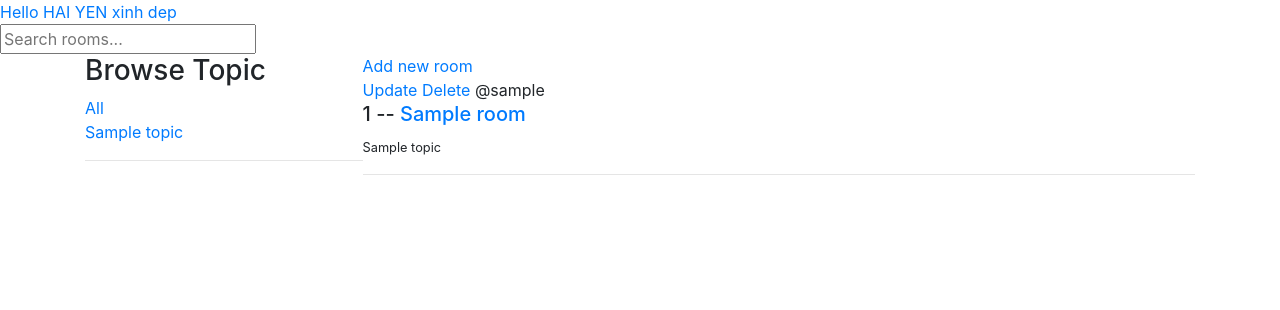
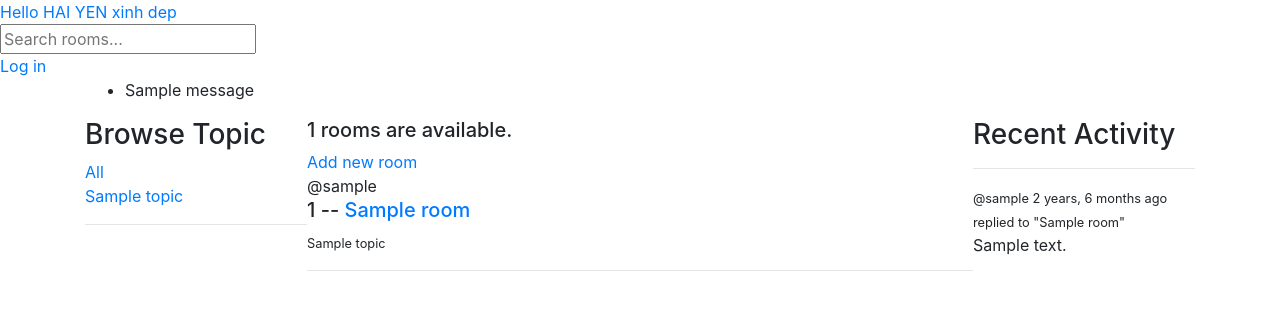
Before and after one commit to HaiYenNguyen12/pythonProject, a Django app: page / in a window 1280 px wide. Shown: the top 310 px of the page. Run offline with Django 4.2, Linux system fonts and the light colour scheme; tables that the repository leaves empty hold one stand-in row (values such as "Sample post"); one stand-in notice (Sample message) is shown.

Commit message:
Activity feed

```diff
--- a/discord/base/models.py
+++ b/discord/base/models.py
@@ -16,6 +16,7 @@
     host = models.ForeignKey(User, on_delete=models.SET_NULL, null= True)
     name = models.CharField(max_length=50)
     desc = models.TextField(blank=True, null=True)
+    participants = models.ManyToManyField(User, related_name='participants', blank=True)
     topic = models.ForeignKey(Topic, on_delete=models.SET_NULL, null=True)
     updated = models.DateTimeField(auto_now=True)
     created = models.DateTimeField(auto_now_add=True)
@@ -37,5 +38,8 @@
     updated = models.DateTimeField(auto_now=True)
     created = models.DateTimeField(auto_now_add=True)
 
+    class Meta:
+        ordering = ['-updated' , '-created']
+
     def __str__(self):
-        return self.content[0:10]
+        return self.content[0:50]
--- a/discord/base/urls.py
+++ b/discord/base/urls.py
@@ -1,10 +1,17 @@
 from django.contrib import admin
 from django.urls import path
-from base.views import delete_view, home_view, create_room , room_view, delete_view, update_room
+from base.views import (delete_view, home_view,
+create_room , room_view, delete_room,
+update_room, loginPage,logoutPage,registerPage, deleteMessage)
+
 urlpatterns = [
     path('', home_view, name="home"),
-    path('<str:pk>/', room_view, name="room"),
-    path('update/<str:pk>/', update_room,name="update_room"),
-    path('create', create_room, name="create_room"),
-    path('delete/<str:pk>', delete_view, name = "delete_room"),
+    path('<int:pk>/', room_view, name="room"),
+    path('update/<int:pk>/', update_room,name="update_room"),
+    path('create/', create_room, name="create_room"),
+    path('login/', loginPage, name="login"),
+    path('register/' , registerPage, name="register"),
+    path('logout/', logoutPage, name="logout"),
+    path('delete-message/<int:pk>/', deleteMessage, name="delete-message"),
+    path('delete/<int:pk>/', delete_room, name = "delete_room"),
 ]
--- a/discord/base/views.py
+++ b/discord/base/views.py
@@ -1,32 +1,64 @@
+import imp
 from django.shortcuts import render,redirect
-from .models import Room,Topic
+from django.db.models import Q
+from django.http import HttpResponse
+from .models import Message, Room,Topic
 from .forms import RoomForm
+from django.contrib.auth import authenticate, login, logout
+from django.contrib.auth.forms import UserCreationForm
+from django.contrib.auth.decorators import login_required
+from django.contrib import messages
+from django.contrib.auth.models import User
 # Create your views here.
 
 def home_view(request, *args, **kwargs):
     q = request.GET.get("q")
     if q != None:
-        qs = Room.objects.filter(topic__name__icontains=q)
+        qs = Room.objects.filter(Q(topic__name__icontains=q)
+         | Q(name__icontains= q)
+         | Q(desc__icontains = q))
+        room_messages = Message.objects.filter(Q(room__topic__name__icontains= q))
+
     else:
         qs = Room.objects.all()
+        room_messages = Message.objects.all().order_by('-created')
     qs_topic = Topic.objects.all()
+
     if qs.exists():
         context = {
             "room_list" : qs,
-            "topics" : qs_topic
+            "topics" : qs_topic,
+            "room_count" : qs.count(),
+            "room_messages" : room_messages
         }
-        return render(request, "base/home.html", context, status = 200)
+    else:
+        return render(request, "base/home.html", context={}, status = 200)
+    return render(request, "base/home.html", context, status = 200)
 
 def room_view(request, pk, *args, **kwargs):
-    qs = Room.objects.filter(id = pk)
-    if qs.exists():
+    room = Room.objects.get(id = pk)
+    messages_room = room.message_set.all().order_by('-created')
+    participants = room.participants.all()
+    if request.method == "POST":
+        message = Message.objects.create(
+            user = request.user,
+            room = room,
+            content = request.POST.get("content")
+        )
+        room.participants.add(request.user)
+        return redirect("room", pk =  room.id)
+
+    if room != None:
         context = {
-            "room" : qs.first()
+            "room" : room,
+            "messages_room" : messages_room,
+            "participants" : participants
         }
         return render(request, "base/room.html", context, status = 200)
 
 def delete_view (request, pk, *args, **kwargs ):
     qs = Room.objects.all()
+
     qs.delete(id = pk)
     qs.save()
     context = {
@@ -34,6 +66,9 @@
     }
     return redirect("home")
 
+
+
+@login_required(login_url='/room/login/')
 def create_room (request, *args, **kwargs):
     form  = RoomForm()
     if request.method == 'POST':
@@ -49,6 +84,8 @@
     return render(request,"base/room_form.html", context)
 
 
+
+@login_required(login_url='/room/login/')
 def update_room (request, pk, *args, **kwargs ):
     qs = Room.objects.get(id = pk)
     form  = RoomForm(instance=qs)
@@ -60,17 +97,78 @@
             return redirect("home")
 
     context = {
-        "form" : form
+        "form" : form,
     }
 
     return render(request,"base/room_form.html", context)
 
 
 
-def delete_view(request, pk, *args, **kwargs):
+@login_required(login_url='/room/login/')
+def delete_room(request, pk, *args, **kwargs):
     obj = Room.objects.get(id=pk)
     if request.method == "POST":
         obj.delete()
         return redirect("home")
 
-    return render(request,"base/delete.html", context={"room" : obj})
+    return render(request,"base/delete.html", context={"room": obj})
+
+def loginPage(request, *args, **kwargs):
+    page = 'login'
+    if request.user.is_authenticated:
+        return redirect("home")
+
+    if request.method == "POST":
+        username = request.POST.get("username")
+        password = request.POST.get("password")
+        try:
+            user = User.objects.get(username=username)
+        except:
+            messages.error(request, 'The user does not exists')
+        user = authenticate(request, username=username, password=password)
+        if user is not None:
+            login(request, user)
+            return redirect("home")
+        else:
+             messages.error(request, 'Invalid login')
+
+
+
+
+    return  render(request, "base/login_register.html", context={"page":page})
+
+
+
+def registerPage(request, *args, **kwargs):
+    form  = UserCreationForm()
+
+    if request.method == 'POST':
+        form = UserCreationForm(request.POST)
+        if form.is_valid():
+            user = form.save(commit=False)
+            user.username = user.username.lower()
+            user.save()
+            login(request, user)
+            return redirect("home")
+    return render(request,'base/login_register.html', {"form": form})
+
+
+
+
+def logoutPage (request, *args, **kwargs):
+    logout(request)
+    return redirect("home")
+
+@login_required(login_url='/room/login/')
+def deleteMessage(request, pk,  *args, **kwargs):
+    page = 'del_mess'
+
+    obj = Message.objects.get(id=pk)
+    if request.method == "POST":
+        obj.delete()
+        return redirect("room", pk =  obj.room.id)
+    context = {
+        "obj" : obj,
+        "page" : page
+    }
+    return render(request,"base/delete.html", context=context)
--- a/discord/discord/templates/base/base.html
+++ b/discord/discord/templates/base/base.html
@@ -14,7 +14,15 @@
   <body>
 {% include "base/navbar.html"  %}
 <div class="container">
+  {% if messages %}
+  <ul class="messages">
+    {% for message in messages %}
+      <li{% if message.tags %} class="{{ message.tags }}"{% endif %}>{{ message }}</li>
+    {% endfor %}
+  </ul>
+{% endif %}
   {%block content%}
+
   {% endblock content%}
 </div>
 
--- a/discord/discord/templates/base/home.html
+++ b/discord/discord/templates/base/home.html
@@ -4,7 +4,7 @@
 <style>
     .home-container {
         display: grid;
-        grid-template-columns: 1fr 3fr;
+        grid-template-columns: 1fr 3fr 1fr;
 
     }
 </style>
@@ -25,13 +25,17 @@
 
 
     <div>
+        <h5>{{room_count}} rooms are available.</h5>
     <a href="{%url 'create_room'%}">Add new room </a>
 
     {% for room in room_list  %}
 
         <div>
+        {% if request.user == room.host %}
         <a href="{%url 'update_room' room.id %}"> Update</a>
         <a href="{% url 'delete_room' room.id %}">Delete</a>
+        {% endif %}
+
         <span>@{{room.host.username}}</span>
         <h5>{{room.id}} -- <a href="{%url 'room' room.id %}"> {{room.name}} </a></h5>
         <small>{{room.topic.name}}</small>
@@ -40,6 +44,22 @@
     {% endfor %}
     </div>
 
+    <div>
+        <h3>Recent Activity</h3>
+        <hr>
+        {% for message in room_messages  %}
+        <div>
+            <small>@{{message.user}}   {{message.created | timesince}} ago</small>
+            <small>replied to "{{message.room}}" </small>
+            <p>{{message}} </p>
+            {% if request.user == message.user %}
+            <a href="{%url 'delete-message' message.id %}" >Delete</a>
+            {% endif %}
+        </div>
+        {% endfor %}
+    </div>
+
+
 </div>
 
 
--- a/discord/discord/templates/base/navbar.html
+++ b/discord/discord/templates/base/navbar.html
@@ -38,4 +38,13 @@
   <form method = "GET" action = "{%url 'home'%}">
     <input type="text" name="q" placeholder="Search rooms..."></input>
   </form>
+
+{% if request.user.is_authenticated%}
+<p>Hello {{request.user}} </p>
+<a href="{%url 'logout'%}">Log out </a>
+{%else%}
+<a href="{%url 'login'%}">Log in </a>
+
+{%endif%}
+
   </nav>
--- a/discord/discord/urls.py
+++ b/discord/discord/urls.py
@@ -6,4 +6,5 @@
     path('admin/', admin.site.urls),
     path('', home_view),
     path('room/', include('base.urls')),
+
 ]
```
Also changed, not shown: discord/discord/templates/base/delete.html (+6 -1 lines), discord/discord/templates/base/login_register.html (added, +33 -0 lines), discord/discord/templates/base/room.html (+42 -8 lines), discord/base/migrations/0003_alter_room_options_room_participants.py (added).
